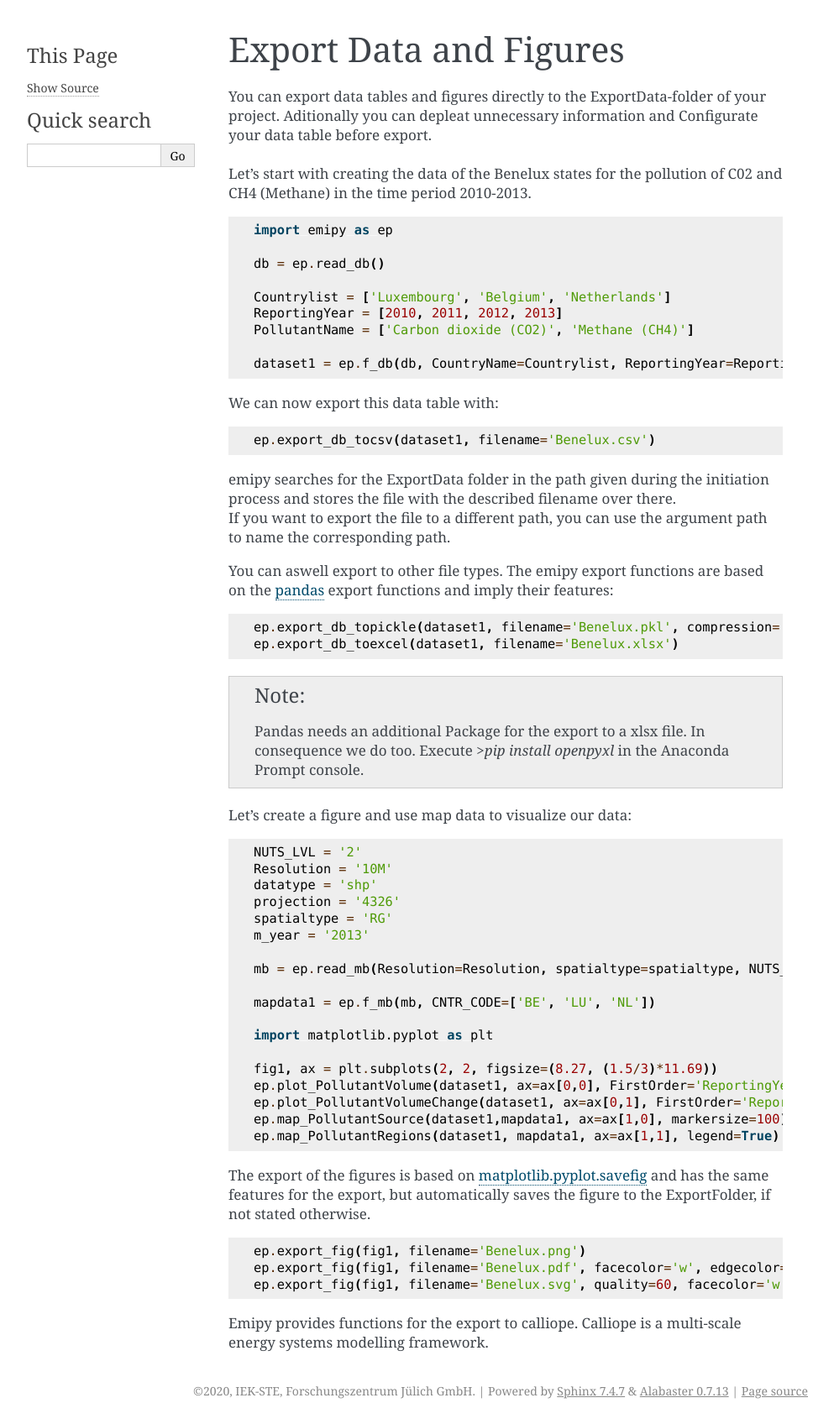
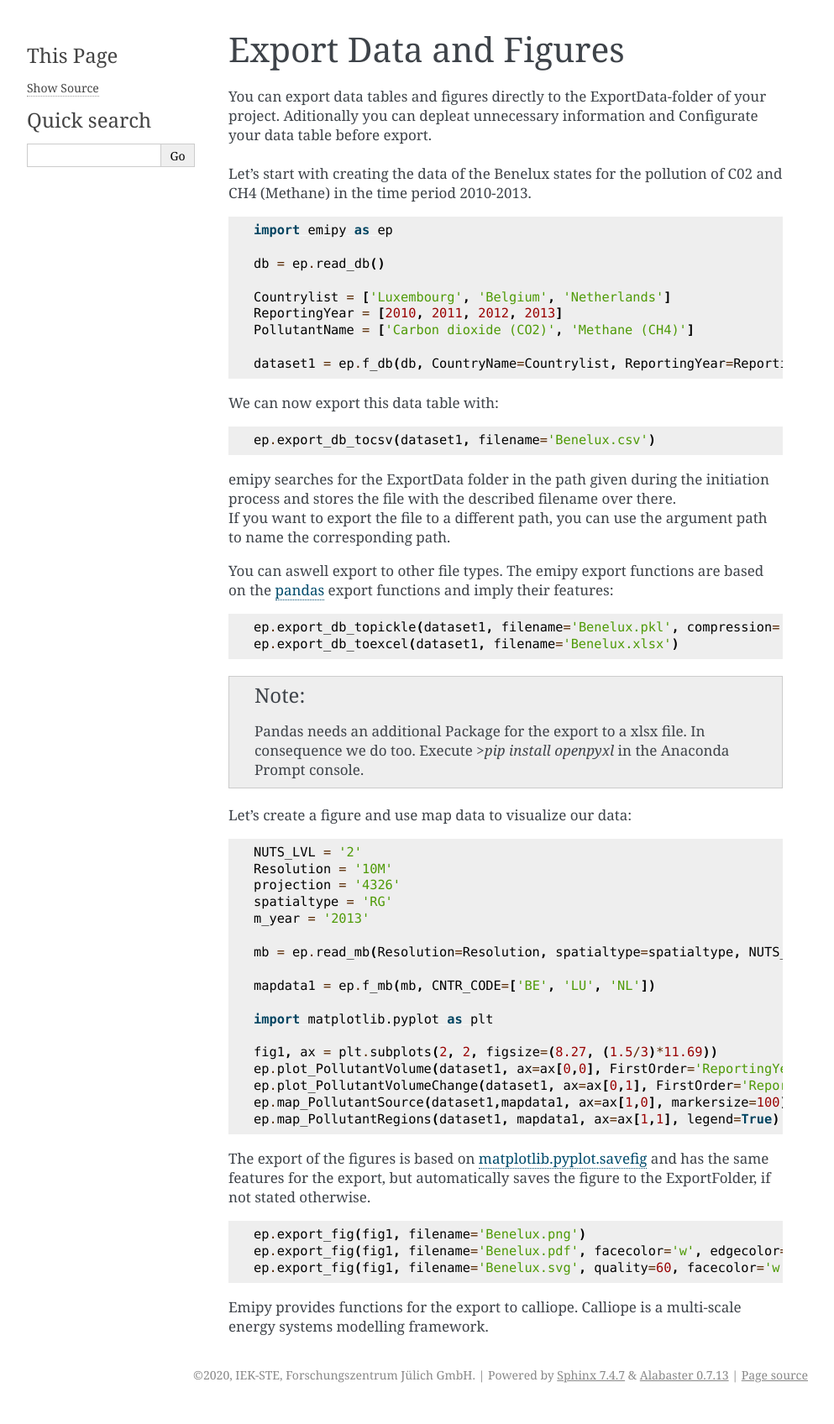
Before and after one commit to ElsevierSoftwareX/SOFTX-D-21-00134, a Sphinx documentation site: the page built from docs/source/tut4.rst, in a window 1280 px wide. Shown: the whole page at 84% size, without its empty margins (148-1141 px from the left). Built offline with Sphinx 7.4.7, drawn with Linux system fonts in a browser that asks for light colours.

Commit message:
update documentation

```diff
--- a/docs/source/tut3.rst
+++ b/docs/source/tut3.rst
@@ -17,7 +17,6 @@
 
     NUTS_LVL = '1'
     Resolution = '10M'
-    datatype = 'shp'
     projection = '4326'
     spatialtype = 'RG'
     m_year = '2013'
@@ -126,7 +125,6 @@
 
     NUTS_LVL = '2'
     Resolution = '10M'
-    datatype = 'shp'
     projection = '4326'
     spatialtype = 'RG'
     m_year = '2013'
--- a/docs/source/tut4.rst
+++ b/docs/source/tut4.rst
@@ -46,7 +46,6 @@
 
     NUTS_LVL = '2'
     Resolution = '10M'
-    datatype = 'shp'
     projection = '4326'
     spatialtype = 'RG'
     m_year = '2013'
```
